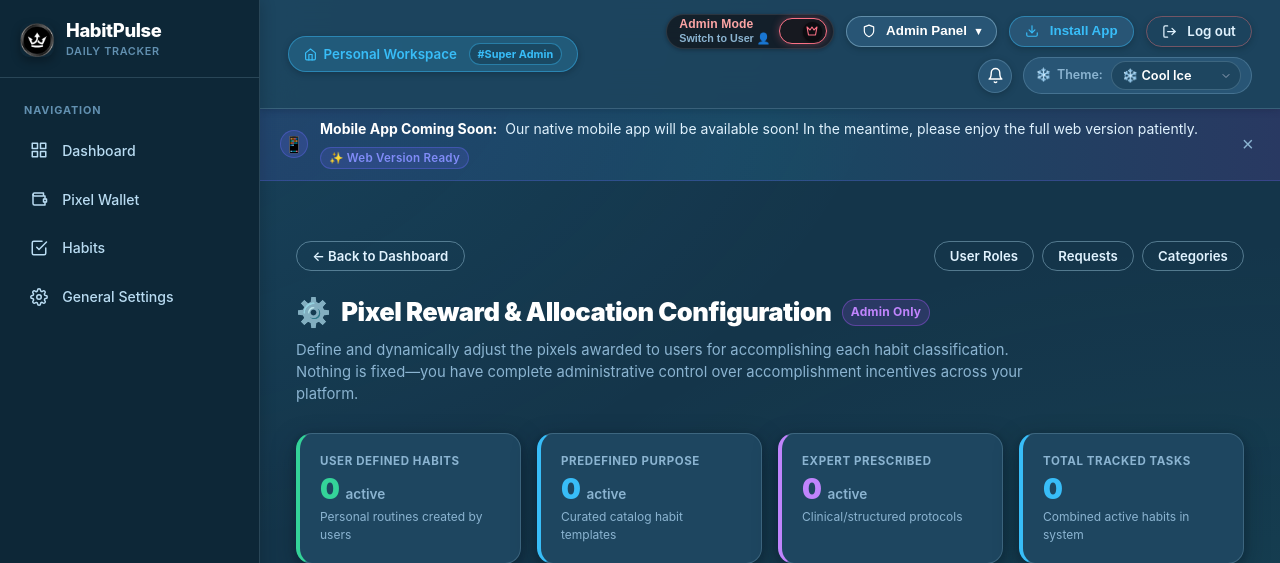
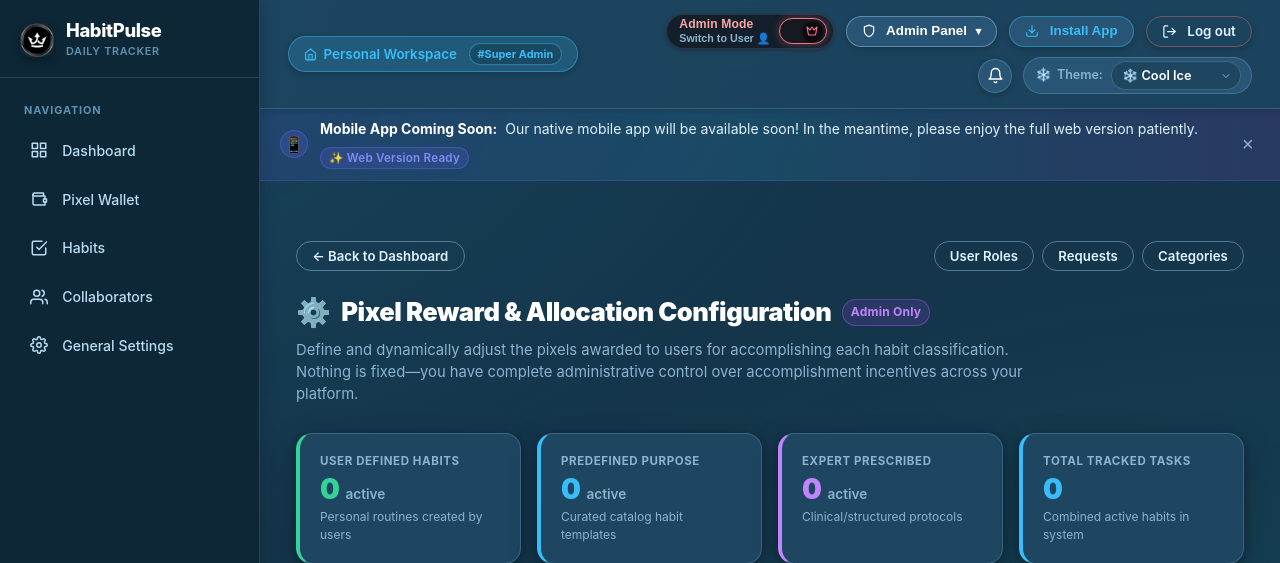
Before and after one commit to Roots-Tech/habitpulse, a Django app: page /accounts/admin-panel/pixel-configuration/ in a window 1280 px wide. Shown: the top 563 px of the page. Run offline with Django 4.2, Linux system fonts and the light colour scheme; the visitor is signed in with stand-in values (Sample User, id 1); data comes from the database, SQL or seed files in the repository; data that the repository does not hold is empty; some libraries are stand-ins or nearby versions.

Commit message:
Add dummy Collaborators menu above General Settings in sidebar

```diff
--- a/templates/includes/sidebar.html
+++ b/templates/includes/sidebar.html
@@ -50,6 +50,16 @@
         </li>
         {% endif %}
 
+        <!-- Collaborators: Placeholder Menu -->
+        <li class="sidebar-menu-item">
+          <a href="javascript:void(0);" onclick="return false;" class="sidebar-menu-link" title="Collaborators">
+            <span class="sidebar-menu-icon">
+              <svg width="18" height="18" viewBox="0 0 24 24" fill="none" stroke="currentColor" stroke-width="2" stroke-linecap="round" stroke-linejoin="round"><path d="M17 21v-2a4 4 0 0 0-4-4H5a4 4 0 0 0-4 4v2"></path><circle cx="9" cy="7" r="4"></circle><path d="M23 21v-2a4 4 0 0 0-3-3.87"></path><path d="M16 3.13a4 4 0 0 1 0 7.75"></path></svg>
+            </span>
+            <span class="sidebar-menu-label">Collaborators</span>
+          </a>
+        </li>
+
         <!-- General Settings: Visible to ALL authenticated users -->
         <li class="sidebar-menu-item">
           <a href="{% url 'general_settings' %}" class="sidebar-menu-link {% if request.resolver_match.url_name == 'general_settings' %}active{% endif %}">
```
